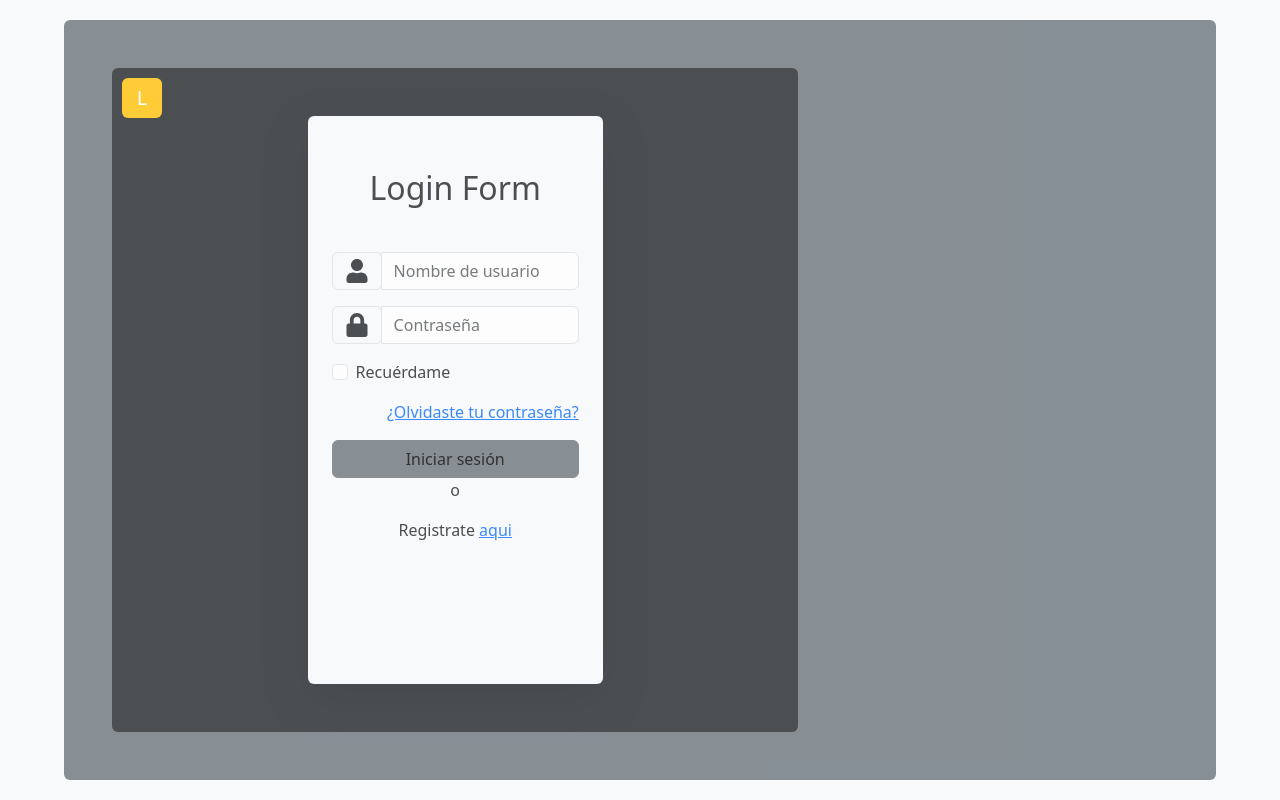
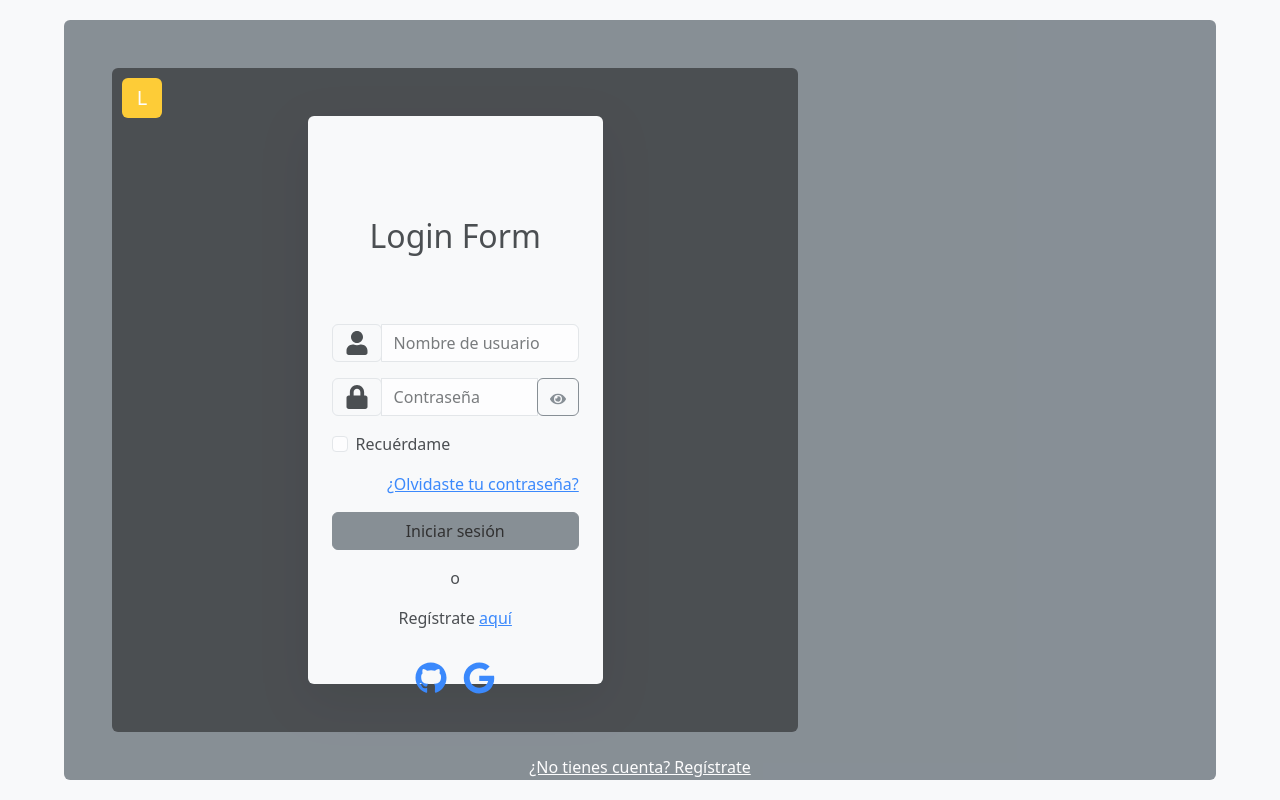
Before and after one commit to jotace-18/pwa-personal-app, a React (Vite) app in the folder frontend/: page /login in a window 1280 px wide. Built offline with nearby package versions, Linux system fonts and the light colour scheme.

Commit message:
Apariencia login inicial

```diff
--- a/frontend/src/App.tsx
+++ b/frontend/src/App.tsx
@@ -5,7 +5,7 @@ const App = () => {
   return (
     <Router>
       <Routes>
-        <Route path="/login" element={<AuthPage />} />
+        <Route path="/:type" element={<AuthPage />} />
         <Route path="/" element={<h1 className="text-center mt-10">INICIO</h1>} />
       </Routes>
     </Router>
--- a/frontend/src/features/auth/AuthPage.tsx
+++ b/frontend/src/features/auth/AuthPage.tsx
@@ -1,28 +1,60 @@
+import { useParams, useNavigate } from "react-router-dom";
 import LoginForm from "./LoginForm";
-
+import RegisterForm from "./RegisterForm";
 
 const AuthPage = () => {
+  const { type } = useParams(); // Obtiene 'login' o 'register' de la URL
+  const navigate = useNavigate();
+
+  // Redirigir a /login si no es un tipo válido
+  if (type !== "login" && type !== "register") {
+    navigate("/login", { replace: true });
+  }
+
   return (
     <div className="vh-100 w-100 bg-light d-flex justify-content-center align-items-center">
-        <div className="bg-secondary p-5 rounded position-relative" style={{ width: "90%", height: "95%", opacity: 0.8 }}>
-
+      <div
+        className="bg-secondary p-5 rounded position-relative"
+        style={{ width: "90%", height: "95%", opacity: 0.8 }}
+      >
         {/* Contenedor oscuro */}
-          <div className="bg-dark rounded p-5 d-flex justify-content-center align-items-center position-relative"
-               style={{ width: "65%", height: "100%" }}>
-
-            {/* Tarjeta del login */}
-            <div className="bg-light rounded p-4 shadow-lg d-flex flex-column align-content-center"
-                 style={{ width: "50%", height: "100%" }}> {/* Ajustamos la altura */}
-                 < LoginForm />
+        <div
+          className="bg-dark rounded p-5 d-flex justify-content-center align-items-center position-relative"
+          style={{ width: "65%", height: "100%" }}
+        >
+          {/* Tarjeta del login o registro */}
+          <div
+            className="bg-light rounded p-4 shadow-lg d-flex flex-column align-content-center"
+            style={{ width: "50%", height: "100%" }}
+          >
+            {type === "login" ? <LoginForm /> : <RegisterForm />}
           </div>
 
-            {/* Logo en la esquina superior izquierda del contenedor oscuro */}
-            <div className="position-absolute top-0 start-0 bg-warning p-2 rounded"
-                 style={{ margin: "10px", width: "40px", height: "40px", display: "flex", alignItems: "center", justifyContent: "center" }}>
+          {/* Logo en la esquina superior izquierda */}
+          <div
+            className="position-absolute top-0 start-0 bg-warning p-2 rounded"
+            style={{
+              margin: "10px",
+              width: "40px",
+              height: "40px",
+              display: "flex",
+              alignItems: "center",
+              justifyContent: "center",
+            }}
+          >
             <h5 className="text-white m-0">L</h5>
           </div>
         </div>
 
+        {/* Botón para cambiar entre Login y Registro */}
+        <div className="text-center mt-3">
+          <button
+            className="btn btn-link text-white"
+            onClick={() => navigate(type === "login" ? "/register" : "/login")}
+          >
+            {type === "login" ? "¿No tienes cuenta? Regístrate" : "¿Ya tienes cuenta? Inicia sesión"}
+          </button>
+        </div>
       </div>
     </div>
   );
--- a/frontend/src/features/auth/LoginForm.tsx
+++ b/frontend/src/features/auth/LoginForm.tsx
@@ -1,39 +1,76 @@
-import { FaUser } from "react-icons/fa";
-import { FaLock } from "react-icons/fa";
+import { useState } from "react";
+import { FaUser, FaLock, FaEye, FaEyeSlash, FaGithub, FaGoogle} from "react-icons/fa";
 
 const LoginForm = () => {
+  const [showPassword, setShowPassword] = useState(false);
+
   return (
     <form>
-    <div className="text-center mb-3 py-4" style={{ fontSize: '32px' }}>Login Form</div>
+      <div className="text-center mb-3 mt-4 py-5" style={{ fontSize: "32px" }}>
+        Login Form
+      </div>
+
+      {/* Campo de usuario */}
       <div className="input-group mb-3">
         <div className="input-group-prepend">
-      <span className="input-group-text"><FaUser style={{fontSize: '24px'}}/></span>
+          <span className="input-group-text">
+            <FaUser style={{ fontSize: "24px" }} />
+          </span>
         </div>
         <input type="text" className="form-control" placeholder="Nombre de usuario" />
       </div>
+
+      {/* Campo de contraseña con botón de ojo */}
       <div className="input-group mb-3">
         <div className="input-group-prepend">
-        <span className="input-group-text"><FaLock style={{ fontSize: '24px' }} /></span>
+          <span className="input-group-text">
+            <FaLock style={{ fontSize: "24px" }} />
+          </span>
         </div>
-      <input type="password" className="form-control" placeholder="Contraseña" />
+        <input
+          type={showPassword ? "text" : "password"}
+          className="form-control"
+          placeholder="Contraseña"
+        />
+        <div className="input-group-append">
+          <button
+            className="btn btn-outline-secondary"
+            type="button"
+            onClick={() => setShowPassword(!showPassword)}
+          >
+            {showPassword ? <FaEyeSlash /> : <FaEye />}
+          </button>
         </div>
+      </div>
+
+      {/* Checkbox "Recuérdame" */}
       <div className="form-check mb-3">
         <input type="checkbox" className="form-check-input" id="Recuérdame" />
-      <label className="form-check-label" htmlFor="Recuérdame">Recuérdame</label>
+        <label className="form-check-label" htmlFor="Recuérdame">
+          Recuérdame
+        </label>
+      </div>
 
-    </div>
+      {/* Enlace "¿Olvidaste tu contraseña?" */}
       <div className="mb-3 text-end">
         <a href="#">¿Olvidaste tu contraseña?</a>
       </div>
-    <div className="d-grid">
-      <button type="submit" className="btn btn-secondary text-black">Iniciar sesión</button>
 
+      {/* Contenedor de inicio de sesión, separador y enlace de registro */}
+      <div className="d-flex flex-column align-items-center gap-2 mt-3">
+        <button type="submit" className="btn btn-secondary text-black w-100">
+          Iniciar sesión
+        </button>
+
+        <p className="my-2">o</p>
+
+        <p>
+          Regístrate <a href="/register">aquí</a>
+        </p>
       </div>
-    <div className="mb-3 text-center">
-      <p>o</p>
-    </div>
-    <div className="mb-3 text-center">
-      <p>Registrate <a href="#">aqui</a></p>
+      <div className="d-flex justify-content-center gap-3 mt-3">
+        <a href="#"><FaGithub style={{fontSize: "32px"}} /></a>
+        <a href="#"><FaGoogle style={{fontSize: "32px"}} /></a>
       </div>
 
     </form>
--- a/frontend/src/features/auth/RegisterForm.tsx
+++ b/frontend/src/features/auth/RegisterForm.tsx
@@ -0,0 +1,10 @@
+const RegisterForm = () => {
+    return (
+        <form>
+        <p>a</p>
+        </form>
+
+    );
+};
+
+export default RegisterForm;
```
Also changed, not shown: 1 other file (tests, documents, lock files or other folders). Lines whose indentation alone changed are shown as unchanged.
